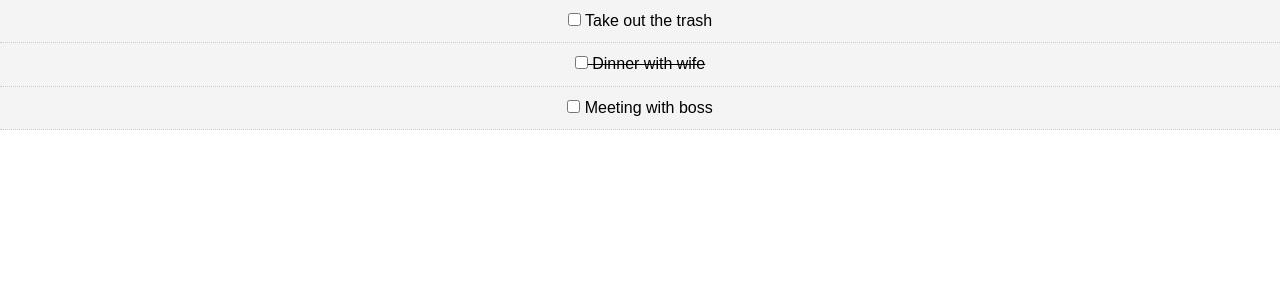
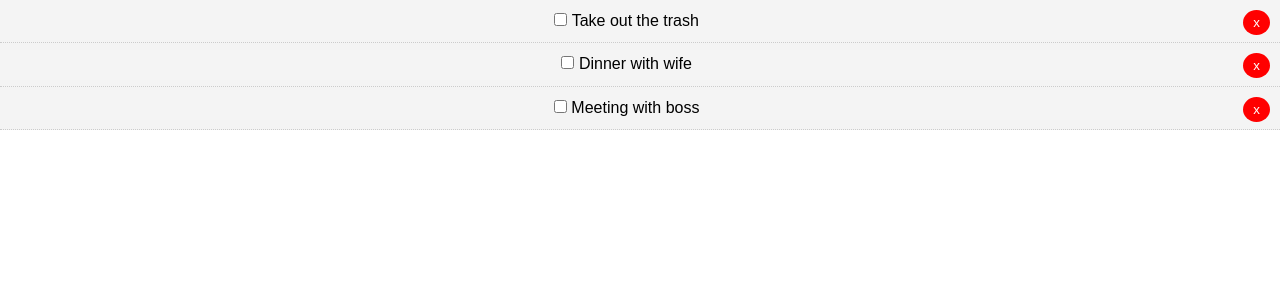
Before and after one commit to snyarde/React-JS-Crash-Course-2019, a React (Create React App) app: page / in a window 1280 px wide. Shown: the top 300 px of the page. Built offline with nearby package versions, Linux system fonts and the light colour scheme.

Commit message:
Adds delTodo method
Adds delTodo method and lifts state up to App. Also uses higher order array filter method.

```diff
--- a/src/App.js
+++ b/src/App.js
@@ -12,7 +12,7 @@ class App extends Component {
       {
         id: 2,
         title: "Dinner with wife",
-        completed: true
+        completed: false
       },
       {
         id: 3,
@@ -21,6 +21,8 @@ class App extends Component {
       }
     ]
   };
+
+  // Mark todo complete
   markComplete = id => {
     this.setState({
       todos: this.state.todos.map(todo => {
@@ -32,10 +34,22 @@ class App extends Component {
     });
   };
 
+  // Delete todo
+  delTodo = id => {
+    console.log("id: " + id);
+    this.setState({
+      todos: [...this.state.todos.filter(todo => todo.id !== id)]
+    });
+  };
+
   render() {
     return (
       <div className="App">
-        <Todos todos={this.state.todos} markComplete={this.markComplete} />
+        <Todos
+          todos={this.state.todos}
+          markComplete={this.markComplete}
+          delTodo={this.delTodo}
+        />
       </div>
     );
   }
--- a/src/components/TodoItem.js
+++ b/src/components/TodoItem.js
@@ -21,6 +21,9 @@ class TodoItem extends Component {
             onChange={this.props.markComplete.bind(this, id)}
           />{" "}
           {title}
+          <button onClick={this.props.delTodo.bind(this, id)} style={btnStyle}>
+            x
+          </button>
         </p>
       </div>
     );
@@ -31,4 +34,14 @@ TodoItem.propTypes = {
   todo: PropTypes.object.isRequired
 };
 
+const btnStyle = {
+  background: "#ff0000",
+  color: "#fff",
+  border: "none",
+  padding: "5px 10px",
+  borderRadius: "50%",
+  cursor: "pointer",
+  float: "right"
+};
+
 export default TodoItem;
--- a/src/components/Todos.js
+++ b/src/components/Todos.js
@@ -9,6 +9,7 @@ class Todos extends Component {
         key={todo.id}
         todo={todo}
         markComplete={this.props.markComplete}
+        delTodo={this.props.delTodo}
       />
     ));
   }
```
